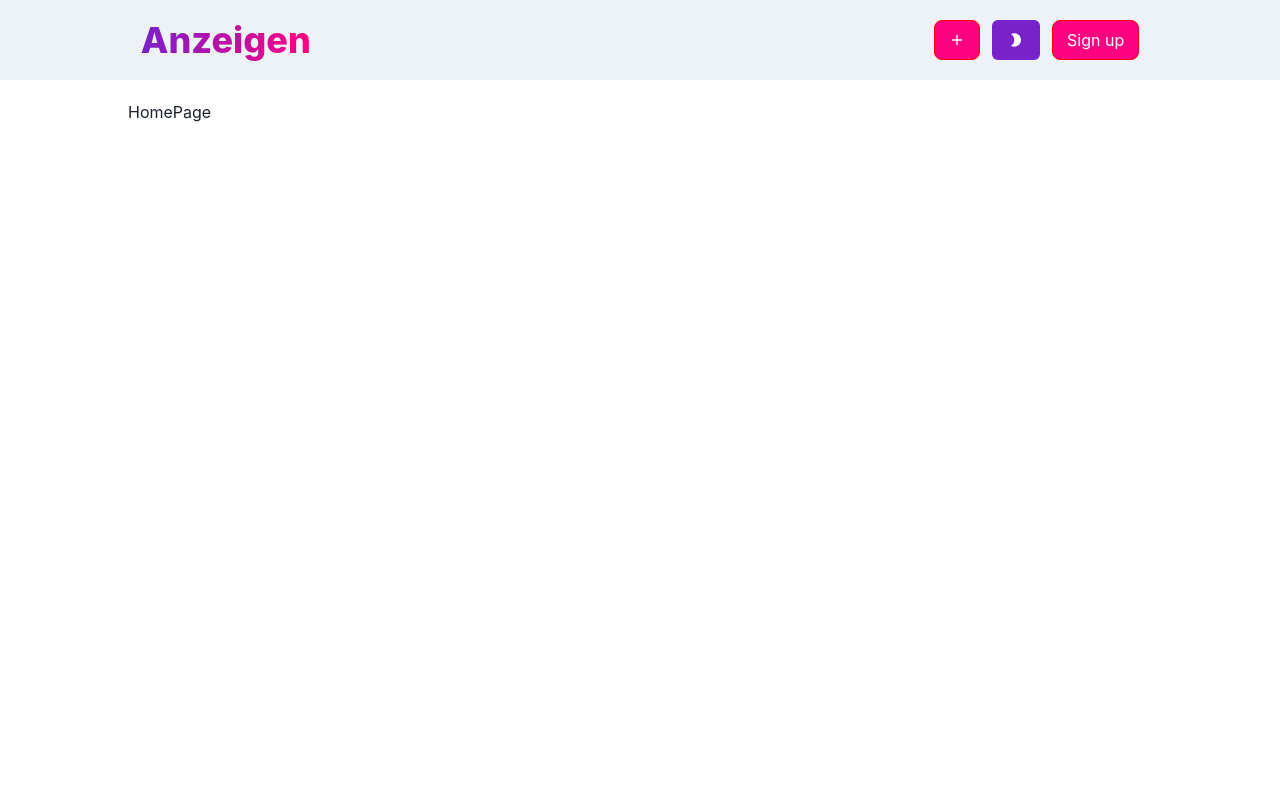
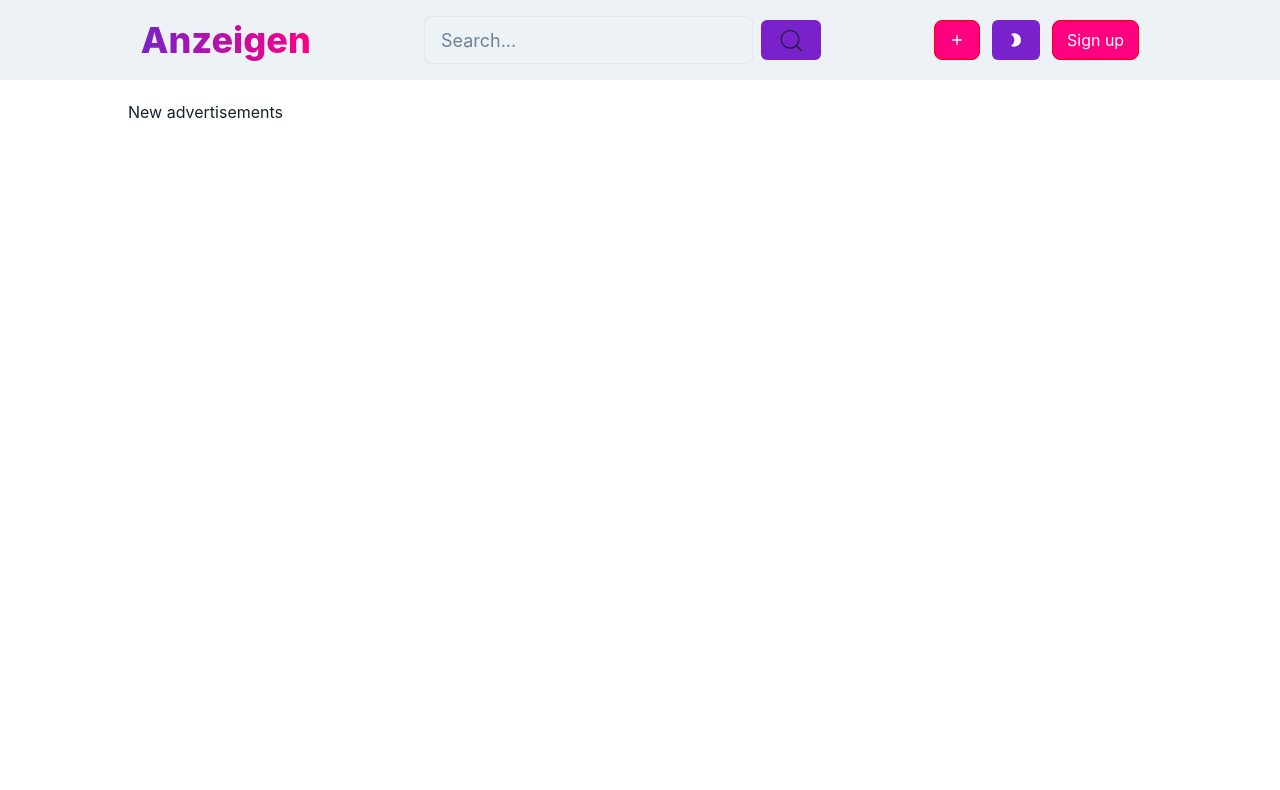
Before and after one commit to Nurlan-Bakenbaev/backendProducts, a Next.js app in the folder frontend/: page / in a window 1280 px wide. Shown: the top 790 px of the page. Built offline with nearby package versions, Linux system fonts and the light colour scheme.

Commit message:
modified:   frontend/src/app/page.js

```diff
--- a/frontend/src/app/components/Navbar.js
+++ b/frontend/src/app/components/Navbar.js
@@ -4,6 +4,8 @@ import {
   Button,
   Container,
   Flex,
+  Input,
+  Stack,
   Text,
   useColorMode,
   useColorModeValue,
@@ -11,6 +13,7 @@ import {
 import { IoMdAdd } from "react-icons/io";
 import { MdLightMode } from "react-icons/md";
 import { MdModeNight } from "react-icons/md";
+import { CiSearch } from "react-icons/ci";
 import Link from "next/link";
 import React, { useEffect } from "react";
 import User from "./User";
@@ -37,6 +40,7 @@ const Navbar = () => {
         mx="auto"
         maxW={"80%"}
         h={"80px"}
+        gap={3}
         alignItems={"center"}
         justifyContent={"space-between"}
         flexDir={{ base: "column", sm: "row" }}>
@@ -45,9 +49,18 @@ const Navbar = () => {
           bgClip="text"
           fontSize={{ base: "28px", md: "36px" }}
           fontWeight="extrabold">
-          <Link href={"/"}>Anzeigen</Link>
+          <Link  href={"/"}>
+            Anzeigen
+          </Link>
         </Text>
+        <Stack display={"flex"} flexDirection={"row"} alignItems={"center"}>
+          <Input placeholder="Search..." size="lg" />
+          <Button backgroundColor={"#7921CA"}>
+            <CiSearch size={35} />
+          </Button>
+        </Stack>
         <Flex alignItems={"center"} justifyContent={"space-between"} gap={3}>
+          {/* buttons*/}
           <Link href={"/create"} className="nav-Link">
             <IoMdAdd />
           </Link>
--- a/frontend/src/app/page.js
+++ b/frontend/src/app/page.js
@@ -1,7 +1,8 @@
 import React from "react";
 
 const HomePage = () => {
-  return <div>HomePage</div>;
+  return <div>
+New advertisements </div>;
 };
 
 export default HomePage;
```
